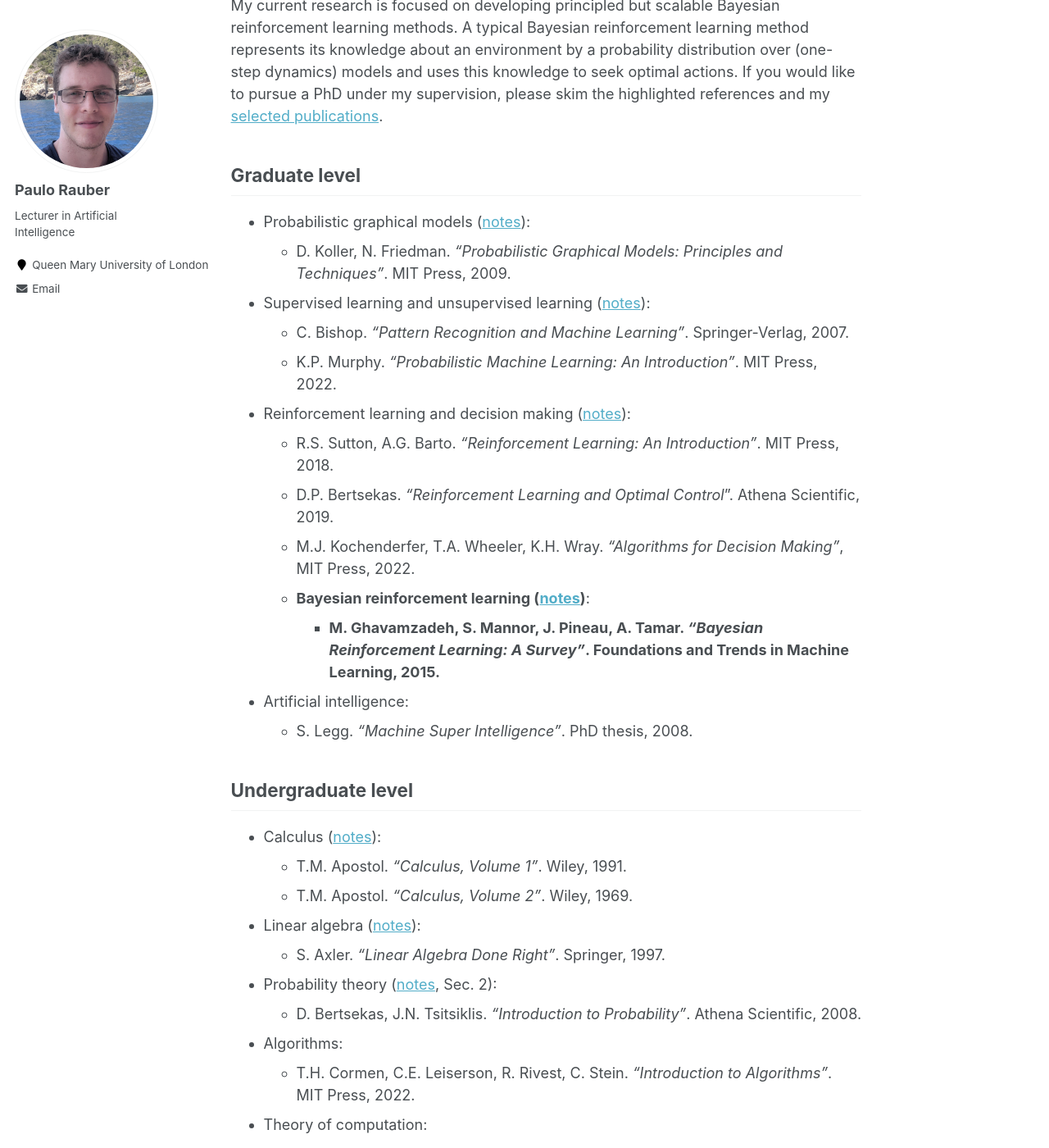
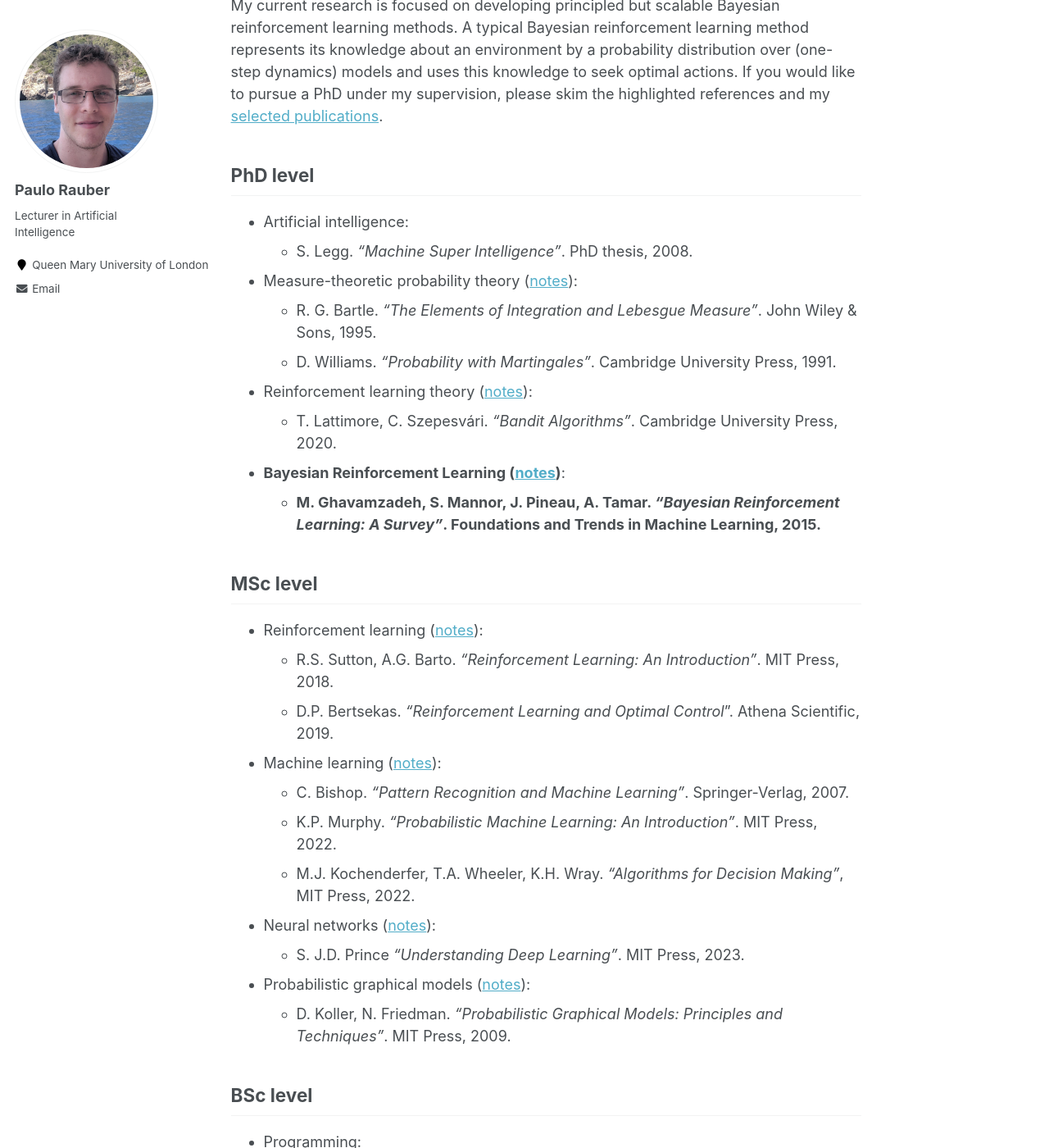
Before and after one commit to paulorauber/paulorauber.github.io, a Jekyll site: the page built from _pages/recommended_reading.md, in a window 1280 px wide and 1400 px high, scrolled down 245 px. Shown: the whole window at 82% size. Built offline with Jekyll 4.4.1, drawn with Linux system fonts in a browser that asks for light colours; some of the changed text lies outside the part shown.

Commit message:
Updated recommended reading

```diff
--- a/_pages/recommended_reading.md
+++ b/_pages/recommended_reading.md
@@ -10,34 +10,68 @@
 
 My current research is focused on developing principled but scalable Bayesian reinforcement learning methods. A typical Bayesian reinforcement learning method represents its knowledge about an environment by a probability distribution over (one-step dynamics) models and uses this knowledge to seek optimal actions. If you would like to pursue a PhD under my supervision, please skim the highlighted references and my [selected publications](/about/).
 
-## Graduate level
+## PhD level
+
+* Artificial intelligence:
+  * S. Legg. *"Machine Super Intelligence"*. PhD thesis, 2008.
+
+* Measure-theoretic probability theory ([notes](/files/notes/probability.pdf)):
+  * R. G. Bartle. *"The Elements of Integration and Lebesgue Measure"*. John Wiley & Sons, 1995.
+  * D. Williams. *"Probability with Martingales"*. Cambridge University Press, 1991.
+
+* Reinforcement learning theory ([notes](/files/notes/rl_theory.pdf)):
+  * T. Lattimore, C. Szepesvári. *"Bandit Algorithms"*. Cambridge University Press, 2020.
+
+* __Bayesian Reinforcement Learning ([notes](/files/notes/mtbrl.pdf))__:
+  * __M. Ghavamzadeh, S. Mannor, J. Pineau, A. Tamar. *"Bayesian Reinforcement Learning: A Survey"*. Foundations and Trends in Machine Learning, 2015.__
+
+
+## MSc level
+
+* Reinforcement learning ([notes](/files/notes/reinforcement_learning.pdf)):
+  * R.S. Sutton, A.G. Barto. *"Reinforcement Learning: An Introduction"*. MIT Press, 2018.
+  * D.P. Bertsekas. *"Reinforcement Learning and Optimal Control*". Athena Scientific, 2019.
+
+* Machine learning ([notes](/files/notes/machine_learning.pdf)):
+  * C. Bishop. *"Pattern Recognition and Machine Learning"*. Springer-Verlag, 2007.
+  * K.P. Murphy. *"Probabilistic Machine Learning: An Introduction"*. MIT Press, 2022.
+  * M.J. Kochenderfer, T.A. Wheeler, K.H. Wray. *"Algorithms for Decision Making"*, MIT Press, 2022.
+
+* Neural networks ([notes](/files/notes/neural_networks.pdf)):
+  * S. J.D. Prince *"Understanding Deep Learning"*. MIT Press, 2023.
 
 * Probabilistic graphical models ([notes](/files/notes/probabilistic_graphical_models.pdf)):
   * D. Koller, N. Friedman. *"Probabilistic Graphical Models: Principles and Techniques"*. MIT Press, 2009.
-* Supervised learning and unsupervised learning ([notes](/files/notes/machine_learning.pdf)):
-  * C. Bishop. *"Pattern Recognition and Machine Learning"*. Springer-Verlag, 2007.
-  * K.P. Murphy. *"Probabilistic Machine Learning: An Introduction"*. MIT Press, 2022.
-* Reinforcement learning and decision making ([notes](/files/notes/reinforcement_learning.pdf)):
-  * R.S. Sutton, A.G. Barto. *"Reinforcement Learning: An Introduction"*. MIT Press, 2018.
-  * D.P. Bertsekas. *"Reinforcement Learning and Optimal Control*". Athena Scientific, 2019.
-  * M.J. Kochenderfer, T.A. Wheeler, K.H. Wray. *"Algorithms for Decision Making"*, MIT Press, 2022.
-  * __Bayesian reinforcement learning ([notes](/files/notes/mtbrl.pdf))__:
-    * __M. Ghavamzadeh, S. Mannor, J. Pineau, A. Tamar. *"Bayesian Reinforcement Learning: A Survey"*. Foundations and Trends in Machine Learning, 2015.__
-* Artificial intelligence:
-  * S. Legg. *"Machine Super Intelligence"*. PhD thesis, 2008.
 
-## Undergraduate level
+## BSc level
+
+* Programming:
+  *  E. Matthes. *"Python Crash Course"*. No Starch Press, 2023.
+  *  K.N. King. *"C Programming: A Modern Approach". W. W. Norton & Company, 2008.
+
+* Hardware:
+  *  D.A. Patterson, J.L. Hennessy. *"Computer Organization and Design: RISC-V Edition"*. Morgan Kaufmann, 2020.
+
+* Theorem proving:
+  * D.J. Velleman. *"How to Prove It: A Structured Approach"*. Cambridge University Press, 2019.
 
 * Calculus ([notes](/files/notes/calculus.pdf)):
-  * T.M. Apostol. *"Calculus, Volume 1"*. Wiley, 1991.
-  * T.M. Apostol. *"Calculus, Volume 2"*. Wiley, 1969.
+  * J. Stewart. *"Calculus: Early Transcendentals"*. Brooks/Cole, 2011.
+
+* Algorithms:
+  * T.H. Cormen, C.E. Leiserson, R. Rivest, C. Stein. *"Introduction to Algorithms"*. MIT Press, 2022.
+
+* Analysis:
+  * S. Abbott. *"Understanding Analysis"*. Springer, 2015.
+
 * Linear algebra ([notes](/files/notes/linear_algebra.pdf)):
   * S. Axler. *"Linear Algebra Done Right"*. Springer, 1997.
-* Probability theory ([notes](/files/notes/machine_learning.pdf), Sec. 2):
-  * D. Bertsekas, J.N. Tsitsiklis. *"Introduction to Probability"*. Athena Scientific, 2008.
-* Algorithms:
-  * T.H. Cormen, C.E. Leiserson, R. Rivest, C. Stein. *"Introduction to Algorithms"*. MIT Press, 2022.
+
+* Probability ([notes](/files/notes/machine_learning.pdf), Sec. 2):
+  *  S. Ross. *"A First Course in Probability"*. Pearson, 2019.
+
 * Theory of computation:
   * T. Sipser. *"Introduction to the Theory of Computation"*. Course Technology, 2012.
+
 * Artificial intelligence:
   * S. Russell, P. Norvig. *"Artificial Intelligence: A Modern Approach"*. Pearson, 2020.
```
